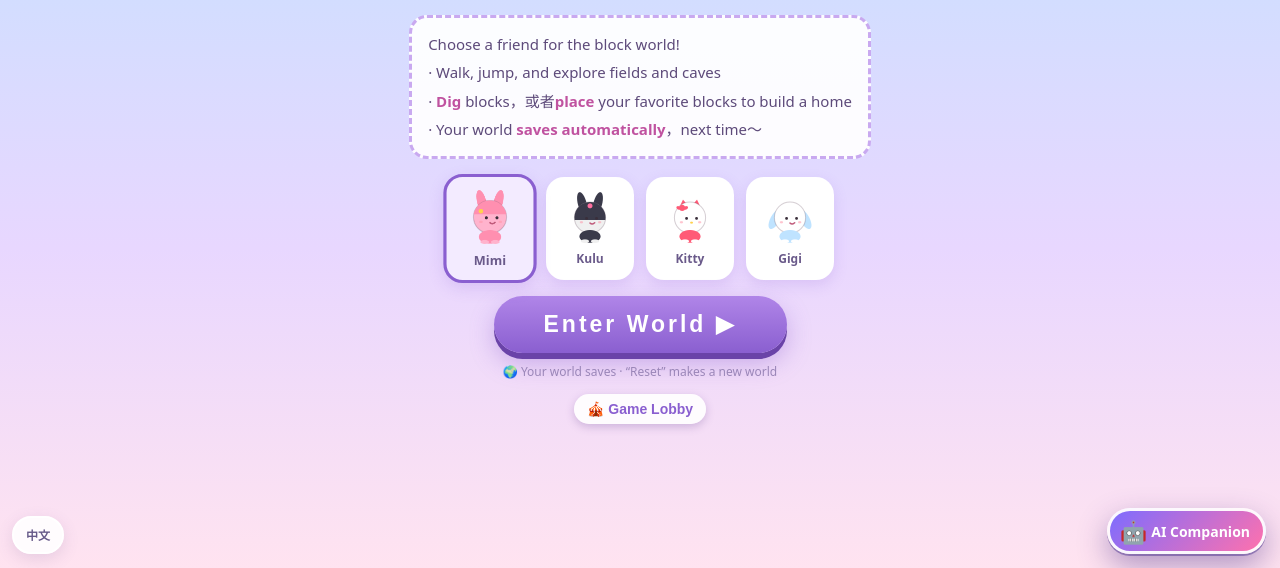
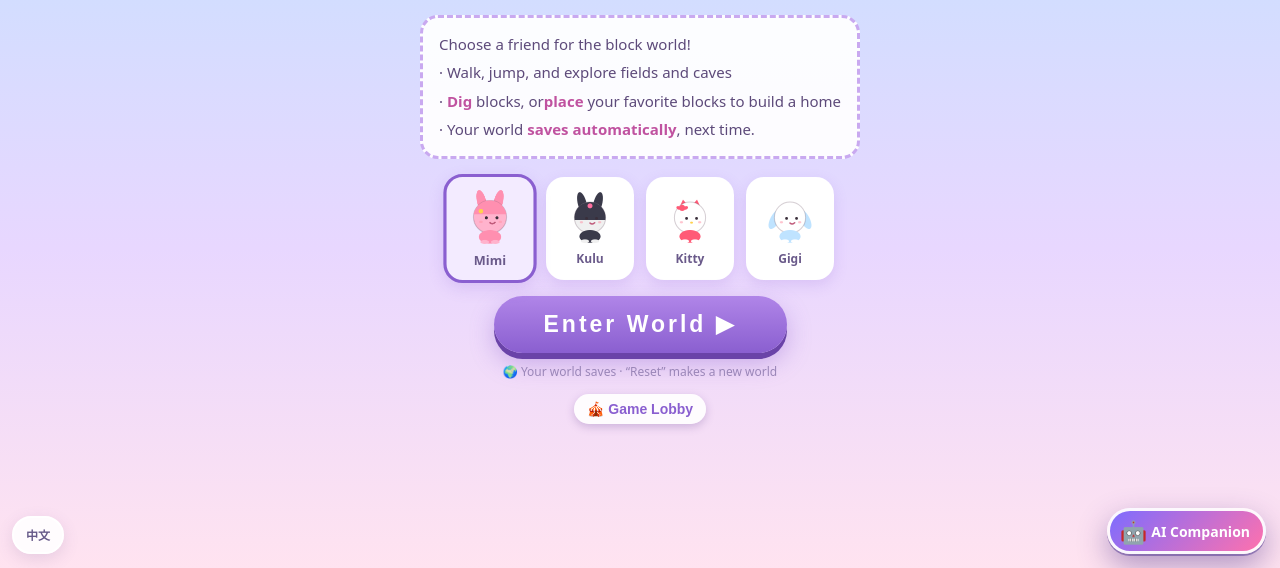
Before and after one commit to convee/marble-alchemy, a plain HTML site: page kids-games/block-park/index.html in a window 1280 px wide. Shown: the part 232-800 px from the top of the page. Drawn offline with Linux system fonts and the light colour scheme.

Commit message:
fix: complete English copy for kids intros

```diff
--- a/kids-games/block-park/index.html
+++ b/kids-games/block-park/index.html
@@ -143,7 +143,7 @@
 
 <div id="toast"></div>
 
-<script src="../shared/locale.js?v=3"></script>
+<script src="../shared/locale.js?v=4"></script>
 <script src="../analytics.js?v=1"></script>
 <script src="../shared/ai-companion.js?v=2"></script>
 <script>
--- a/kids-games/shared/locale.js
+++ b/kids-games/shared/locale.js
@@ -55,9 +55,9 @@
     '再丢课本就叫家长':'Lose the books again and I will call your parents',
     '星期一':'Monday', '起床、上学、上课、课间、午餐、美术、放学':'wake up, school, class, break, lunch, art, and home time',
     '小美美':'Mimi', '酷洛洛':'Kulu', '桂桂狗':'Gigi', '凯蒂咪':'Kitty', '米小圈':'Mickey', '铁头':'Titou', '姜小牙':'Jiang', '李黎':'Lily', '魏老师':'Teacher Wei', '莫老师':'Teacher Mo', '孙悟空':'the Monkey King',
-    '米小圈：':'Mickey: ', '铁头说他只认识':'Titou only knows ', '姜小牙说历史书太贵他也没看':'Jiang says history books cost too much, so he has not read one', '《我最喜欢的历史人物》':'“My Favorite Historical Person”', '可我一个历史人物都不认识！':'but I do not know any historical person!', '（那是神话啦！）':'(that is a legend!)', '快跟我一起':'Come travel with me ', '穿越时空':'through time', '从远古一路玩到明清':'from ancient times to the Ming and Qing eras', '每一关都有宝物收集哦':'and collect a treasure in every stage',
-    '叮铃铃——闹钟响啦！':'Ring ring—the alarm is ringing!', '又赖床了':'is still in bed', '要经历':'You will ', '七件大事':'seven big moments', '还会遇到':'and meet', '不好啦！一阵超级大风把我的书包吹上了天，课本撒了一路！':'Oh no! A huge gust blew my schoolbag into the sky and scattered my books!', '魏老师说过：':'Teacher Wei said: ', '快帮我一路蹦蹦跳跳捡回课本，躲开大白鹅和泥水坑，赶在上课铃响前冲到学校吧！':'Help me hop along, collect the books, dodge the goose and puddles, and reach school before the bell!',
-    '挖掉':'Dig ', '方块':'blocks', '放上':'place ', '喜欢的方块盖小房子':'your favorite blocks to build a home', '你搭的世界会':'Your world ', '自动保存':'saves automatically', '下次接着玩':'next time'
+    '米小圈：':'Mickey: ', '铁头说他只认识':'Titou only knows ', '姜小牙说历史书太贵他也没看':'Jiang says history books cost too much, so he has not read one', '《我最喜欢的历史人物》':'“My Favorite Historical Person”', '可我一个历史人物都不认识！':'but I do not know any historical person!', '（那是神话啦！）':'(that is a legend!)', '快跟我一起':'Come travel with me ', '穿越时空':'through time', '从远古一路玩到明清':'from ancient times to the Ming and Qing eras', '每一关都有宝物收集哦':'and collect a treasure in every stage', '完蛋啦！':'Oh no!', '魏老师留了作业':'Teacher Wei assigned homework', '，每一关都有宝物收集哦！':', and collect a treasure in every stage!',
+    '叮铃铃——闹钟响啦！':'Ring ring—the alarm is ringing!', '今天是':'It is ', '又赖床了':'is still in bed', '米小圈又赖床了。':'Mickey is still in bed.', '要经历':'You will ', '七件大事':'seven big moments', '七件大事，':'seven big moments,', '还会遇到铁头、姜小牙、李黎、魏老师和莫老师……':'and meet Titou, Jiang, Lily, Teacher Wei and Teacher Mo…', '不好啦！一阵超级大风把我的书包吹上了天，课本撒了一路！':'Oh no! A huge gust blew my schoolbag into the sky and scattered my books!', '魏老师说过：':'Teacher Wei said: ', '快帮我一路蹦蹦跳跳捡回课本，躲开大白鹅和泥水坑，赶在上课铃响前冲到学校吧！':'Help me hop along, collect the books, dodge the goose and puddles, and reach school before the bell!',
+    '挖掉':'Dig ', '方块':'blocks', '放上':'place ', '，或者':', or', '喜欢的方块盖小房子':'your favorite blocks to build a home', '你搭的世界会':'Your world ', '自动保存':'saves automatically', '，下次接着玩～':', next time.'
   };
   function text(value) { return english && common[value] ? common[value] : value; }
   function translate(root) {
```
Also changed, not shown: kids-games/index.html (+1 -1 lines), kids-games/mxq-history/index.html (+1 -1 lines), kids-games/mxq-platform/index.html (+1 -1 lines), kids-games/mxq-school/index.html (+1 -1 lines), kids-games/sweet-adventure/index.html (+1 -1 lines), kids-games/sweet-match/index.html (+1 -1 lines).
